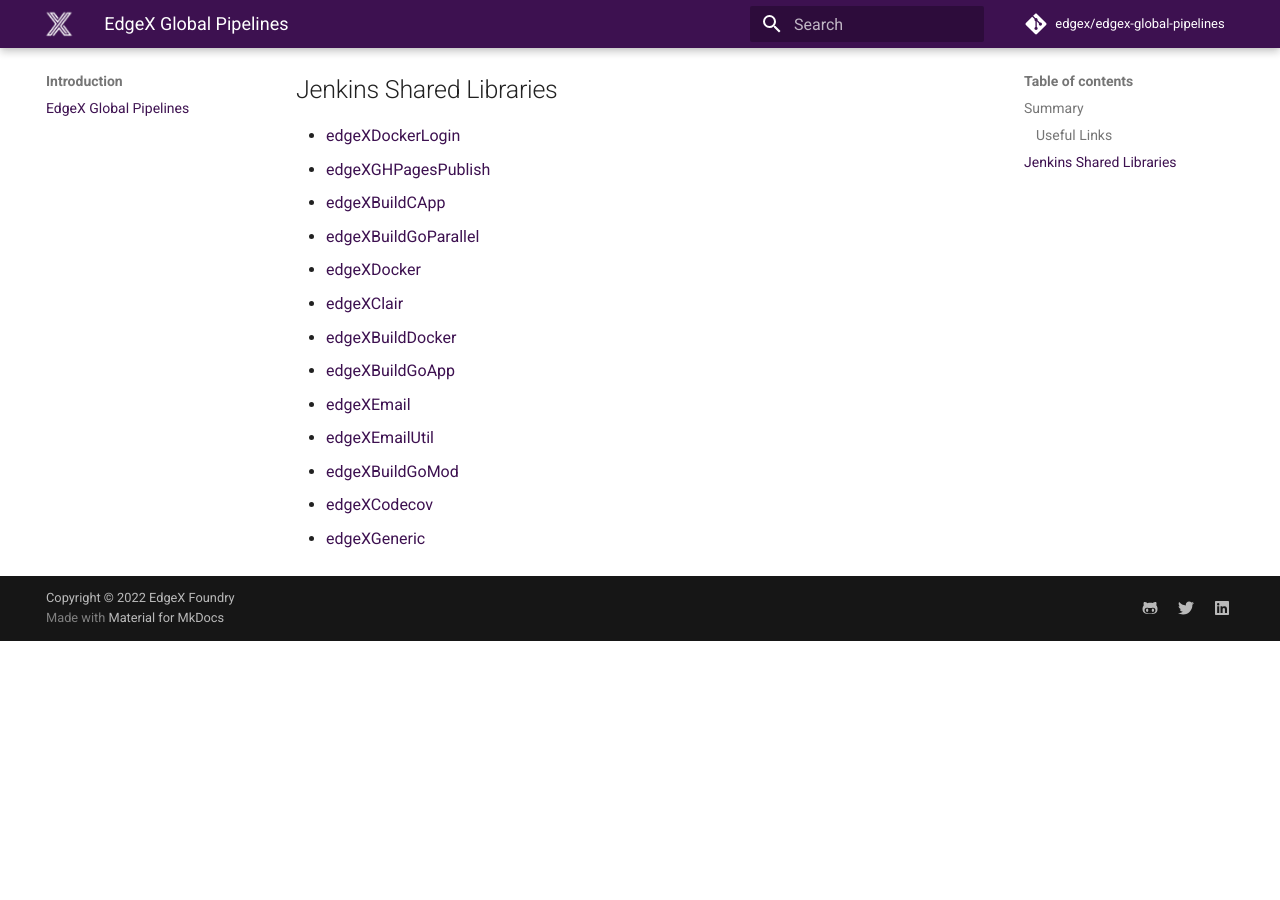
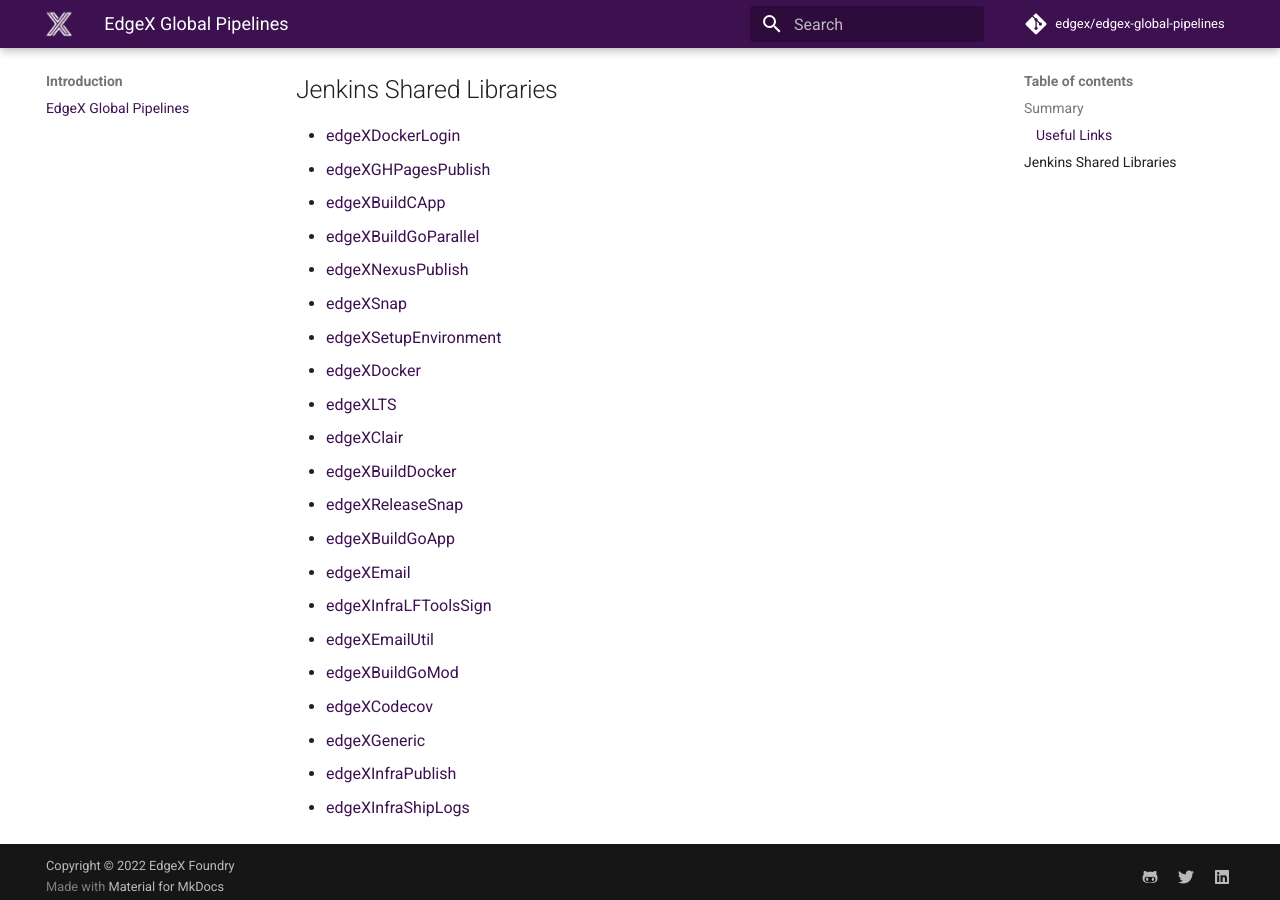
Before and after one commit to ThatXlineroiz6ch/Anuragsingh691y, an MkDocs documentation site: the page built from docs_src/index.md, in a window 1280 px wide and 900 px high, scrolled down 587 px. Built offline with MkDocs 1.6.1 and Material for MkDocs 9.7.7, drawn with Linux system fonts in a browser that asks for light colours; comment, search, counter and statistics services are not loaded; before the commit the page ends 1228 px from its top, so only the background shows below that.

Commit message:
docs: More new documentation for library functions
Signed-off-by: Ernesto Ojeda <ernesto.ojeda@intel.com>

```diff
--- a/docs_src/index.md
+++ b/docs_src/index.md
@@ -18,12 +18,20 @@ This repository contains useful Jenkins global library functions used within the
 - [edgeXGHPagesPublish](libraries/edgeXGHPagesPublish.md)
 - [edgeXBuildCApp](libraries/edgeXBuildCApp.md)
 - [edgeXBuildGoParallel](libraries/edgeXBuildGoParallel.md)
+- [edgeXNexusPublish](libraries/edgeXNexusPublish.md)
+- [edgeXSnap](libraries/edgeXSnap.md)
+- [edgeXSetupEnvironment](libraries/edgeXSetupEnvironment.md)
 - [edgeXDocker](libraries/edgeXDocker.md)
+- [edgeXLTS](libraries/edgeXLTS.md)
 - [edgeXClair](libraries/edgeXClair.md)
 - [edgeXBuildDocker](libraries/edgeXBuildDocker.md)
+- [edgeXReleaseSnap](libraries/edgeXReleaseSnap.md)
 - [edgeXBuildGoApp](libraries/edgeXBuildGoApp.md)
 - [edgeXEmail](libraries/edgeXEmail.md)
+- [edgeXInfraLFToolsSign](libraries/edgeXInfraLFToolsSign.md)
 - [edgeXEmailUtil](libraries/edgeXEmailUtil.md)
 - [edgeXBuildGoMod](libraries/edgeXBuildGoMod.md)
 - [edgeXCodecov](libraries/edgeXCodecov.md)
 - [edgeXGeneric](libraries/edgeXGeneric.md)
+- [edgeXInfraPublish](libraries/edgeXInfraPublish.md)
+- [edgeXInfraShipLogs](libraries/edgeXInfraShipLogs.md)
--- a/mkdocs.yml
+++ b/mkdocs.yml
@@ -32,9 +32,17 @@ nav:
     - './libraries/edgeXEmail.md'
     - './libraries/edgeXEmailUtil.md'
     - './libraries/edgeXGHPagesPublish.md'
+    - './libraries/edgeXInfraLFToolsSign.md'
+    - './libraries/edgeXInfraPublish.md'
+    - './libraries/edgeXLTS.md'
+    - './libraries/edgeXNexusPublish.md'
+    - './libraries/edgeXSetupEnvironment.md'
   - Deprecated Functions:
     - './libraries/edgeXClair.md'
     - './libraries/edgeXGeneric.md'
+    - './libraries/edgeXInfraShipLogs.md'
+    - './libraries/edgeXReleaseSnap.md'
+    - './libraries/edgeXSnap.md'
   - Tutorials:
     - './tutorials/index.md'
     - './tutorials/docker-build-strategy.md'
```
Also changed, not shown: 8 other files.
